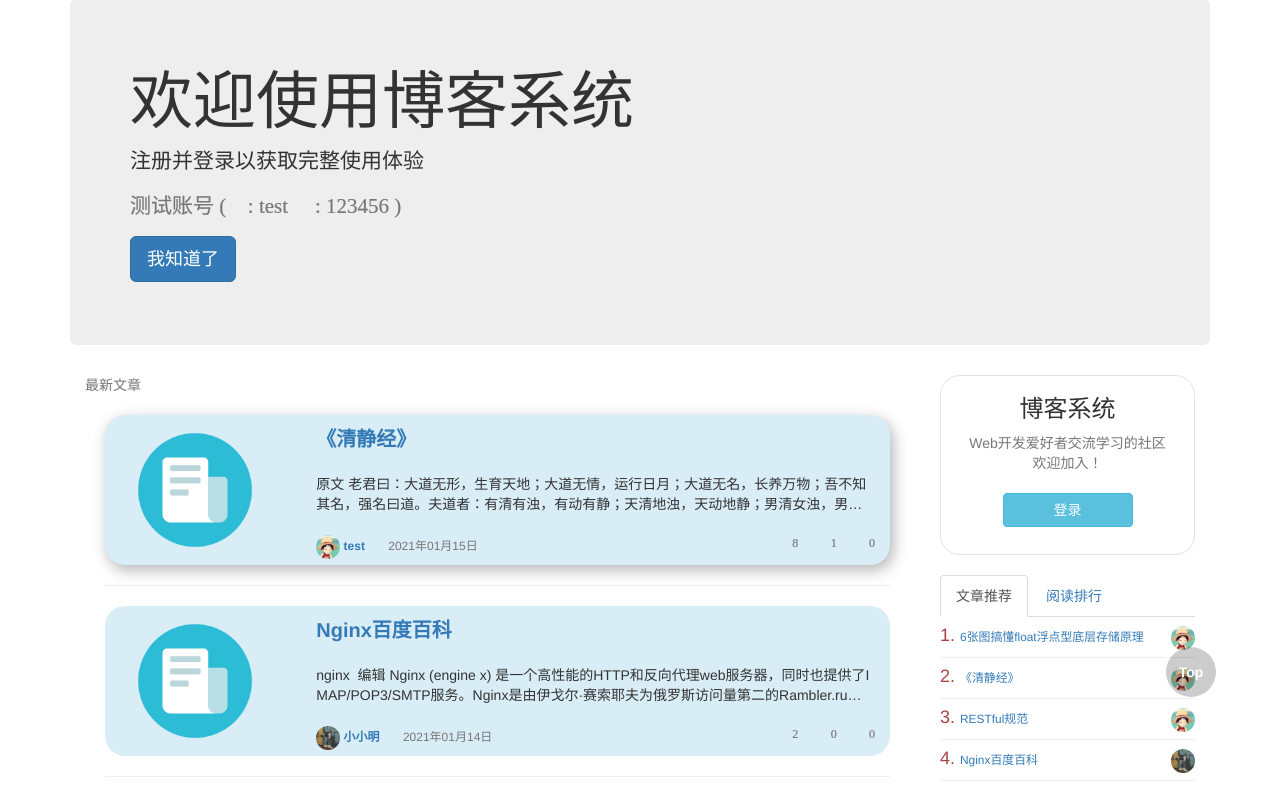
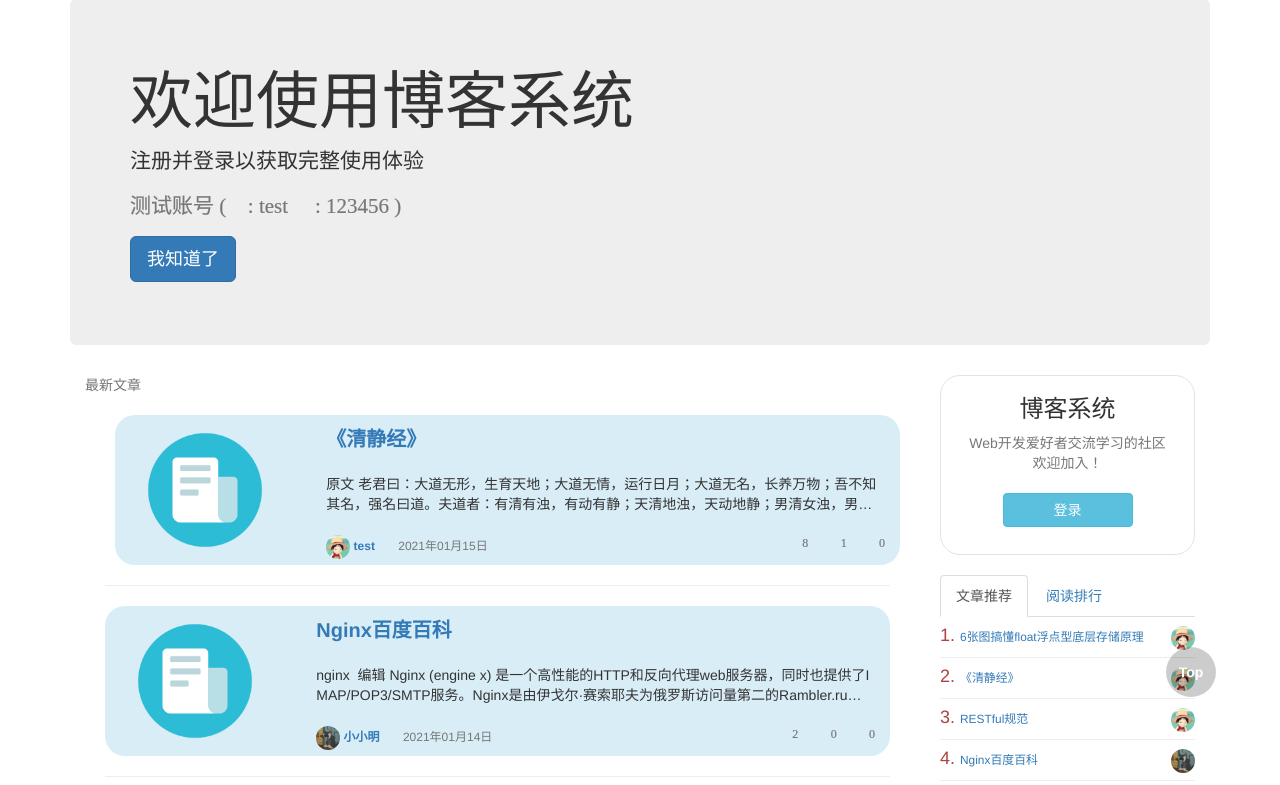
Before and after one commit to xiangjianan/blog, a Django app: page / in a window 1280 px wide, with the pointer over the restyled element. Shown: the part 73-858 px from the top of the page. Run offline with Django 3.2, Linux system fonts and the light colour scheme; data comes from the database, SQL or seed files in the repository; both versions use the stored data as it was after the commit; data that the repository does not hold is empty; some libraries are stand-ins or nearby versions; some web fonts are replaced.

Commit message:
V1.0.8 更新css特效、新增清静经

```diff
--- a/static/blog/auth.css
+++ b/static/blog/auth.css
@@ -84,6 +84,7 @@
 }
 .article-item:hover{
     /*background-color: rgba(240,240,240,0.4)!important;*/
-    box-shadow: 3px 5px 15px rgba(0,0,0,0.3);;
+    transform: translateX(10px);
+    /*box-shadow: 0 0 10px rgba(0,0,0,0.1);*/
     transition: 0.3s all;
 }
```
Also changed, not shown: db.sqlite3.
